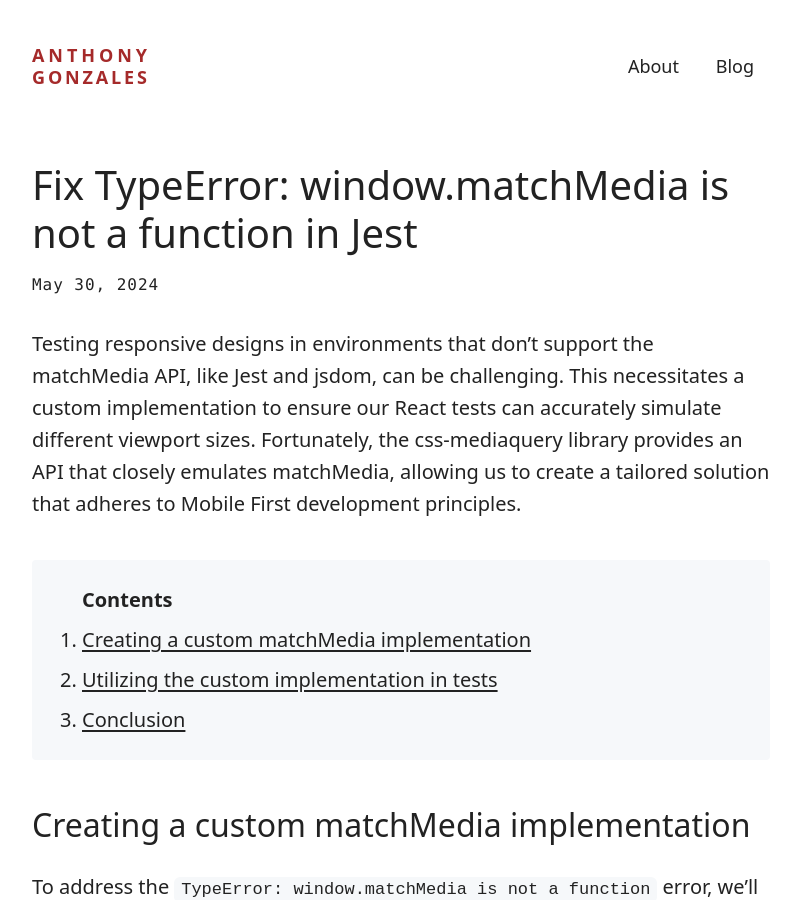
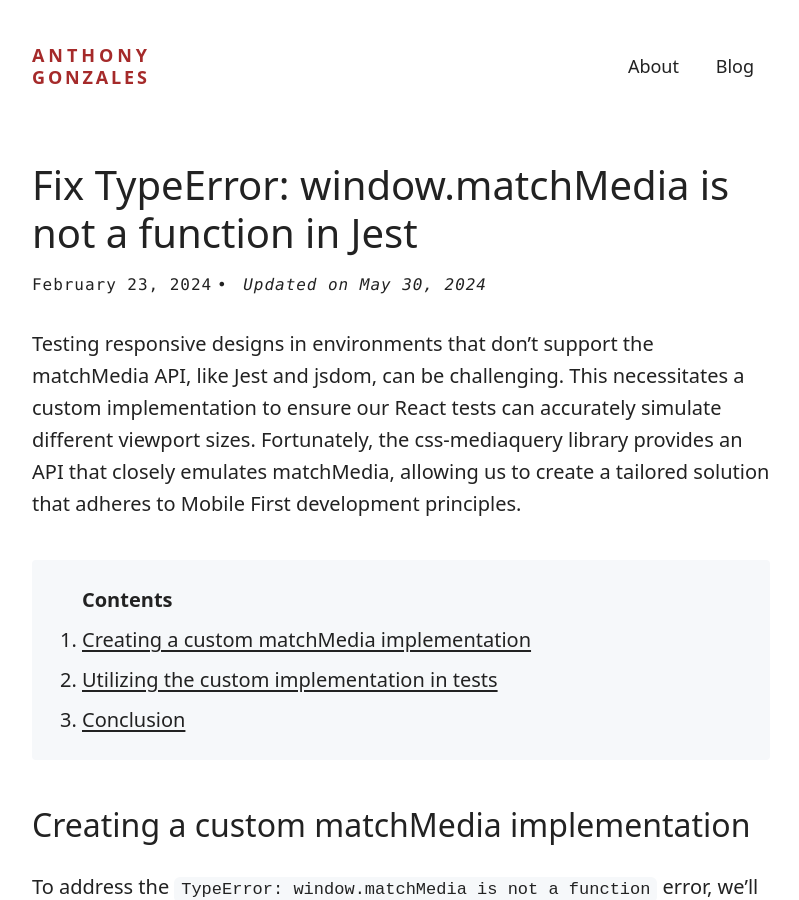
Before and after one commit to antgonzales/antgonzales.github.io, a Jekyll site: the page built from _posts/2024-02-23-how-to-solve-match-media-is-not-a-function.md, in a window 1280 px wide and 900 px high. Shown: the whole window, without its empty margins (239-1038 px from the left). Built offline with Jekyll 4.4.1, drawn with Linux system fonts in a browser that asks for light colours.

Commit message:
Fix dates

```diff
--- a/_posts/2024-02-23-how-to-solve-match-media-is-not-a-function.md
+++ b/_posts/2024-02-23-how-to-solve-match-media-is-not-a-function.md
@@ -3,7 +3,8 @@ layout: post
 title: "Fix TypeError: window.matchMedia is not a function in Jest"
 description: "Learn how to emulate matchMedia in Jest for responsive design
 testing. Create a reusable test helper to check code at different breakpoints."
-date: 2024-05-30
+date: 2024-02-23
+last_modified_at: 2024-05-30
 ---
 
 Testing responsive designs in environments that don't support the matchMedia
```
